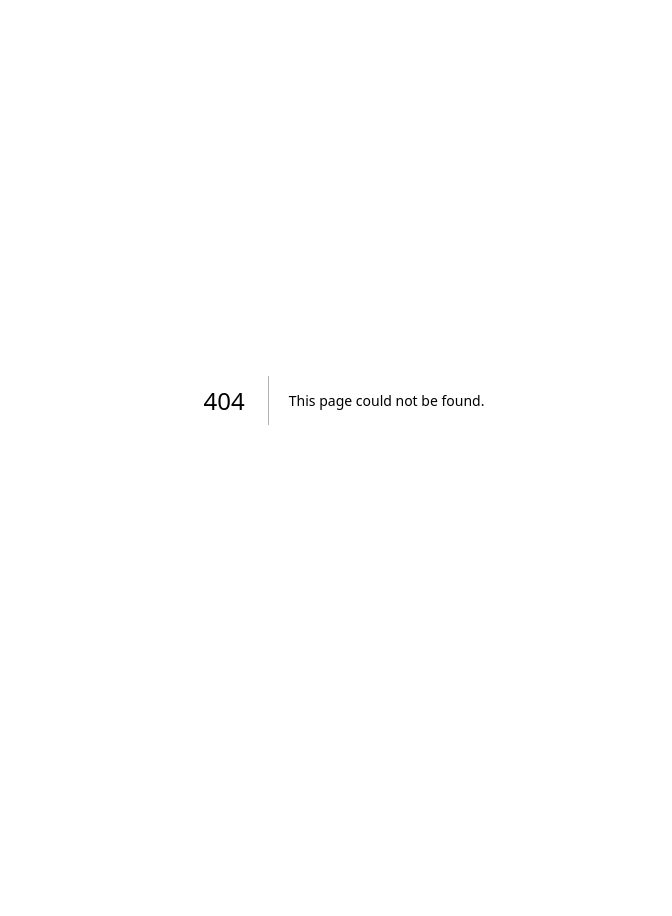
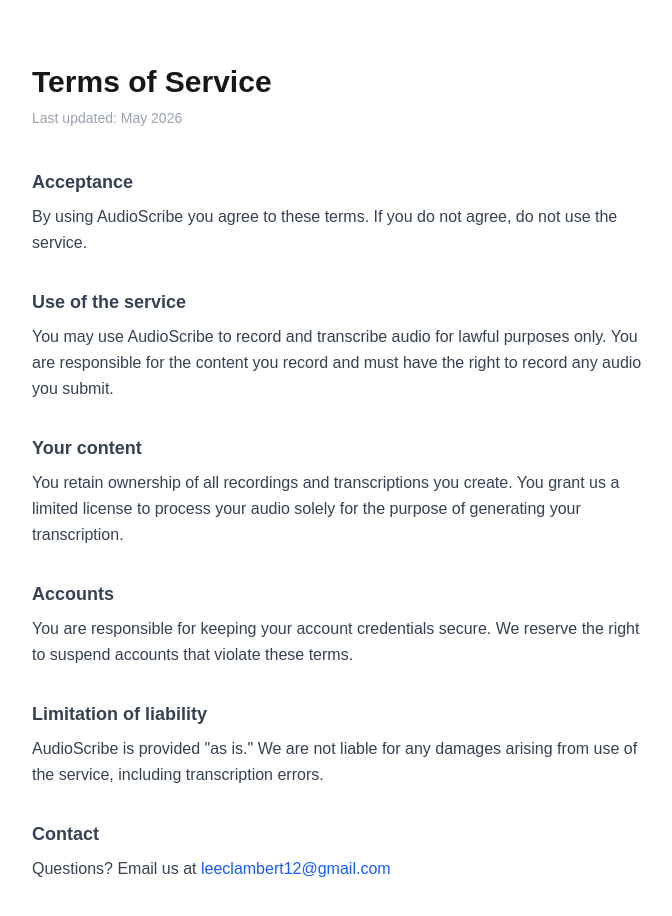
Before and after one commit to lclambe1/Audio_to_Text_with_LLM_Editing, a Next.js app in the folder web-app/: page /terms in a window 1280 px wide. Before the commit this address had no page. Shown: the top 916 px of the page, without its empty margins (296-968 px from the left). Before the commit the page ends 800 px from the top, so only its background shows below. Built offline with nearby package versions, Linux system fonts and the light colour scheme.

Commit message:
commented out facebook so far. Added page.tsx for privacy URL's. Once you deploy to Vercel your URLs will be:   - https://your-app.vercel.app/privacy   - https://your-app.vercel.app/terms

```diff
--- /dev/null
+++ b/web-app/app/privacy/page.tsx
@@ -0,0 +1,35 @@
+export default function PrivacyPage() {
+  return (
+    <main className="max-w-2xl mx-auto px-6 py-16">
+      <h1 className="text-3xl font-bold mb-2">Privacy Policy</h1>
+      <p className="text-sm text-gray-400 mb-10">Last updated: May 2026</p>
+
+      <section className="space-y-8 text-gray-700 leading-relaxed">
+        <div>
+          <h2 className="font-semibold text-lg mb-2">What we collect</h2>
+          <p>We collect your email address when you sign up, and audio recordings you choose to transcribe. Recordings are processed to generate transcriptions and are stored securely in your account.</p>
+        </div>
+
+        <div>
+          <h2 className="font-semibold text-lg mb-2">How we use your data</h2>
+          <p>Your audio and transcriptions are used solely to provide the service to you. We do not sell, share, or use your data to train AI models.</p>
+        </div>
+
+        <div>
+          <h2 className="font-semibold text-lg mb-2">Third-party services</h2>
+          <p>We use Supabase for authentication and storage. If you sign in with Google, Facebook, Apple, or Microsoft, those providers may collect data per their own privacy policies.</p>
+        </div>
+
+        <div>
+          <h2 className="font-semibold text-lg mb-2">Data retention</h2>
+          <p>You can delete your recordings and transcriptions at any time. Deleting your account removes all associated data.</p>
+        </div>
+
+        <div>
+          <h2 className="font-semibold text-lg mb-2">Contact</h2>
+          <p>Questions? Email us at <a href="mailto:leeclambert12@gmail.com" className="text-blue-600 hover:underline">leeclambert12@gmail.com</a></p>
+        </div>
+      </section>
+    </main>
+  );
+}
--- /dev/null
+++ b/web-app/app/terms/page.tsx
@@ -0,0 +1,40 @@
+export default function TermsPage() {
+  return (
+    <main className="max-w-2xl mx-auto px-6 py-16">
+      <h1 className="text-3xl font-bold mb-2">Terms of Service</h1>
+      <p className="text-sm text-gray-400 mb-10">Last updated: May 2026</p>
+
+      <section className="space-y-8 text-gray-700 leading-relaxed">
+        <div>
+          <h2 className="font-semibold text-lg mb-2">Acceptance</h2>
+          <p>By using AudioScribe you agree to these terms. If you do not agree, do not use the service.</p>
+        </div>
+
+        <div>
+          <h2 className="font-semibold text-lg mb-2">Use of the service</h2>
+          <p>You may use AudioScribe to record and transcribe audio for lawful purposes only. You are responsible for the content you record and must have the right to record any audio you submit.</p>
+        </div>
+
+        <div>
+          <h2 className="font-semibold text-lg mb-2">Your content</h2>
+          <p>You retain ownership of all recordings and transcriptions you create. You grant us a limited license to process your audio solely for the purpose of generating your transcription.</p>
+        </div>
+
+        <div>
+          <h2 className="font-semibold text-lg mb-2">Accounts</h2>
+          <p>You are responsible for keeping your account credentials secure. We reserve the right to suspend accounts that violate these terms.</p>
+        </div>
+
+        <div>
+          <h2 className="font-semibold text-lg mb-2">Limitation of liability</h2>
+          <p>AudioScribe is provided "as is." We are not liable for any damages arising from use of the service, including transcription errors.</p>
+        </div>
+
+        <div>
+          <h2 className="font-semibold text-lg mb-2">Contact</h2>
+          <p>Questions? Email us at <a href="mailto:leeclambert12@gmail.com" className="text-blue-600 hover:underline">leeclambert12@gmail.com</a></p>
+        </div>
+      </section>
+    </main>
+  );
+}
--- a/web-app/components/auth/OAuthButtons.tsx
+++ b/web-app/components/auth/OAuthButtons.tsx
@@ -17,15 +17,15 @@
       </svg>
     ),
   },
-  {
-    id: "facebook",
-    label: "Facebook",
-    icon: (
-      <svg width="18" height="18" viewBox="0 0 24 24" fill="#1877F2">
-        <path d="M24 12.073C24 5.405 18.627 0 12 0S0 5.405 0 12.073C0 18.1 4.388 23.094 10.125 24v-8.437H7.078v-3.49h3.047V9.41c0-3.025 1.792-4.697 4.533-4.697 1.312 0 2.686.236 2.686.236v2.97h-1.514c-1.491 0-1.956.931-1.956 1.886v2.269h3.328l-.532 3.49h-2.796V24C19.612 23.094 24 18.1 24 12.073z"/>
-      </svg>
-    ),
-  },
+  // {
+  //   id: "facebook",
+  //   label: "Facebook",
+  //   icon: (
+  //     <svg width="18" height="18" viewBox="0 0 24 24" fill="#1877F2">
+  //       <path d="M24 12.073C24 5.405 18.627 0 12 0S0 5.405 0 12.073C0 18.1 4.388 23.094 10.125 24v-8.437H7.078v-3.49h3.047V9.41c0-3.025 1.792-4.697 4.533-4.697 1.312 0 2.686.236 2.686.236v2.97h-1.514c-1.491 0-1.956.931-1.956 1.886v2.269h3.328l-.532 3.49h-2.796V24C19.612 23.094 24 18.1 24 12.073z"/>
+  //     </svg>
+  //   ),
+  // },
 ];
 
 export default function OAuthButtons({ mode }: { mode: "login" | "signup" }) {
```
